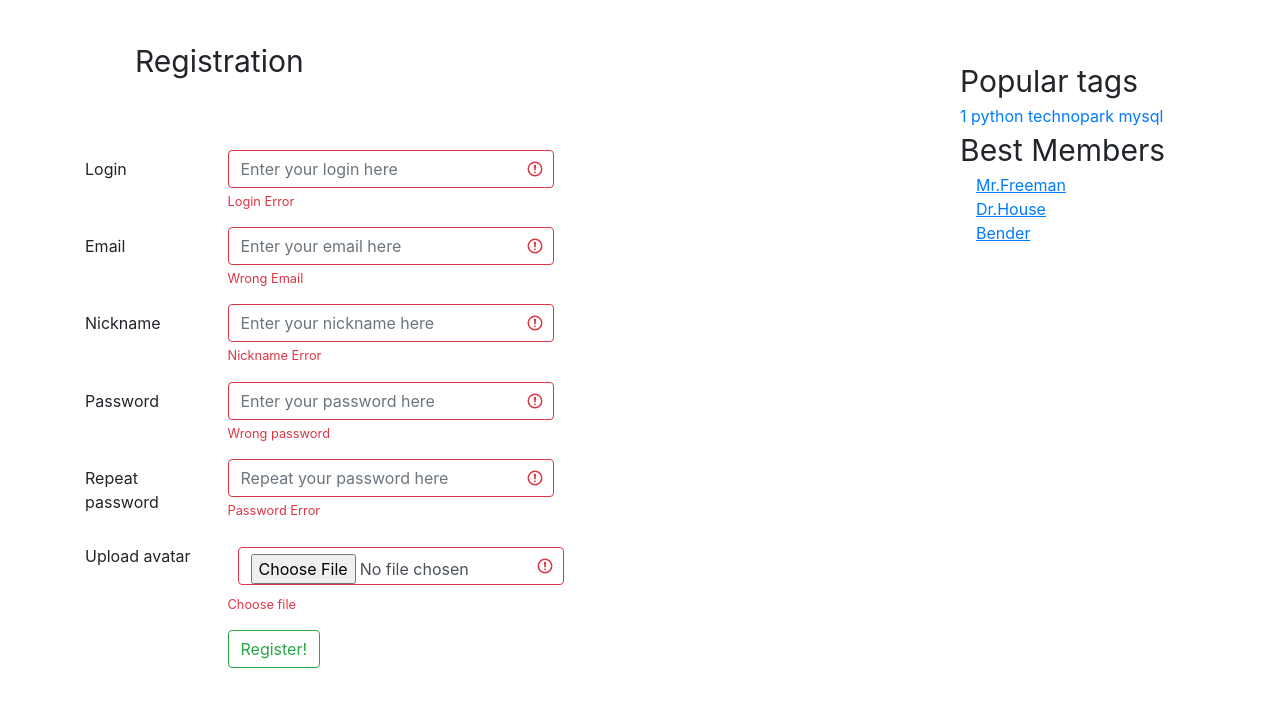
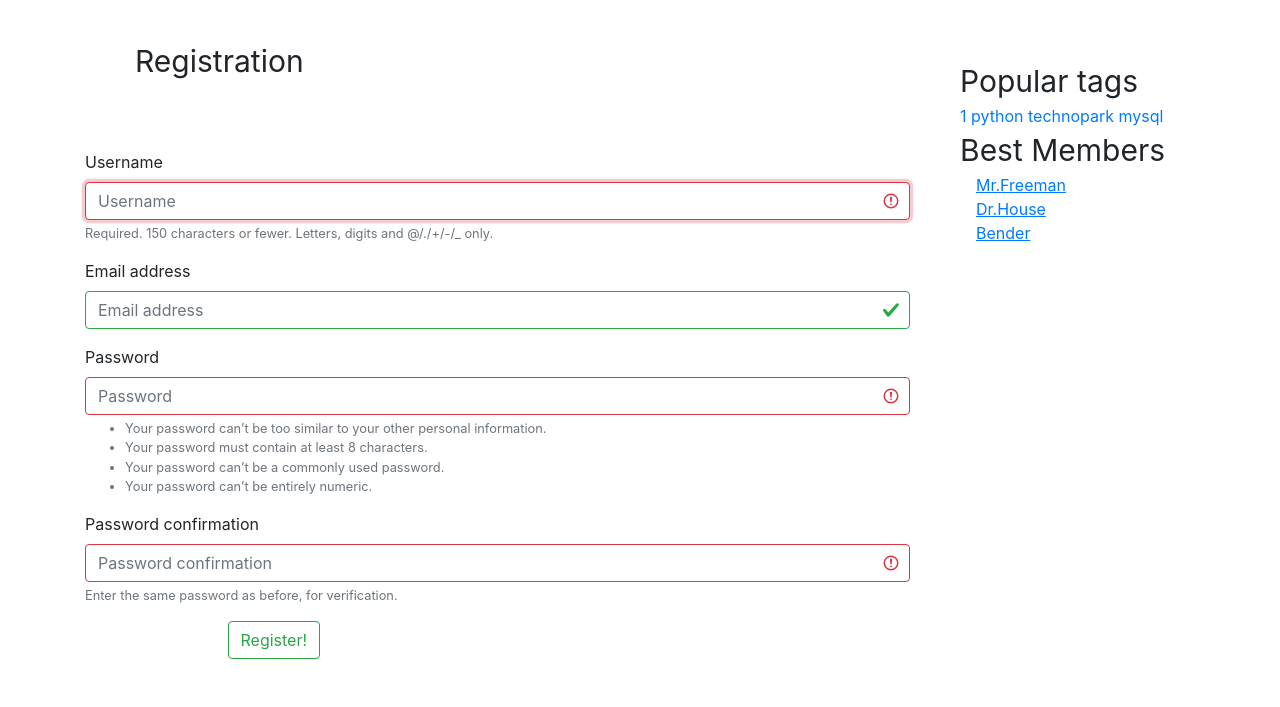
Before and after one commit to MeHighLove/web, a Django app: page /register/ in a window 1280 px wide. Shown: the part 71-778 px from the top of the page. Run offline with Django 3.2, Linux system fonts and the light colour scheme; some libraries are stand-ins or nearby versions.

Commit message:
work on dz4

```diff
--- a/askme1/settings.py
+++ b/askme1/settings.py
@@ -38,6 +38,7 @@ INSTALLED_APPS = [
     'django.contrib.messages',
     'django.contrib.staticfiles',
     'blog',
+    'bootstrap4',
 ]
 
 MIDDLEWARE = [
@@ -123,3 +124,5 @@ STATIC_URL = '/static/'
 STATICFILES_DIRS = [
     BASE_DIR / "static",
     ]
+
+LOGIN_URL = '/login/'
--- a/askme1/urls.py
+++ b/askme1/urls.py
@@ -28,4 +28,5 @@ urlpatterns = [
     path('register/', views.register, name='register'),
     path('question/<int:pk>/', views.question_page, name='question'),
     path('hot/', views.hot, name='hot'),
+    path('logout/', views.logout, name='logout')
 ]
--- a/blog/forms.py
+++ b/blog/forms.py
@@ -1,5 +1,18 @@
 from django import forms
+from blog.models import Question, Profile, Answer
+from django.contrib.auth.forms import UserCreationForm
+from django.contrib.auth.models import User
 
 class LoginForm(forms.Form):
     username = forms.CharField()
-    password = forms.CharField()
+    password = forms.CharField(widget=forms.PasswordInput())
+
+class AskForm(forms.ModelForm):
+    class Meta:
+        model = Question
+        fields = ['title', 'text']
+
+class RegisterForm(UserCreationForm):
+    class Meta:
+        model = User
+        fields = ['username', 'email', 'password1', 'password2']
--- a/blog/models.py
+++ b/blog/models.py
@@ -1,5 +1,6 @@
 from django.db import models
 from django.utils import timezone
+from django.contrib.auth.models import User
 
 class Tag(models.Model):
     tg = models.CharField(unique=True, max_length=256, verbose_name='Тег')
@@ -17,13 +18,13 @@ class ProfileManager(models.Manager):
 
 class Profile(models.Model):
     #email = models.EmailField(max_length=256, default='', verbose_name='Email')
-    nickname = models.CharField(max_length=256, default='', verbose_name='Nickname')
     avatar = models.ImageField(blank=True, default='static/img/113.jpg')
+    user = models.OneToOneField(User, on_delete=models.CASCADE)
 
     objects = ProfileManager()
 
     def __str__(self):
-        return self.nickname
+        return self.user.username
 
     class Meta:
         verbose_name='Профиль'
--- a/blog/views.py
+++ b/blog/views.py
@@ -1,9 +1,14 @@
-from django.shortcuts import render
+from django.shortcuts import render, redirect, reverse
+from django.contrib.auth.models import User
+from django.core.paginator import Paginator, EmptyPage, PageNotAnInteger
 
-from django.core.paginator import Paginator, EmptyPage, PageNotAnInteger
+from django.contrib import auth
 
 from blog.models import Question
 from blog.models import Answer
+from blog.forms import LoginForm, AskForm, RegisterForm
+
+from django.contrib.auth.decorators import login_required
 
 def paginate(objects_list, request, per_page=10):
     paginator = Paginator(objects_list, per_page)
@@ -17,8 +22,19 @@ def index(request):
         'elems' : qqq,
     })
 
+@login_required
 def ask(request):
-    return render(request, 'ask.html', {})
+    if request.method == 'GET':
+        form = AskForm()
+    else:
+        form = AskForm(data=request.POST)
+        if form.is_valid():
+            question = form.save(commit=False)
+            question.author = request.user.profile
+            question.save()
+            return redirect(reverse('question', kwargs={'pk': question.pk}))
+    ctx={'form': form}
+    return render(request, 'ask.html', ctx)
 
 def tag_search(request, tg):
     lquestions = paginate(Question.objects.tag_find(tg), request, 3)
@@ -31,10 +47,31 @@ def settings(request):
     return render(request, 'settings.html', {})
 
 def login(request):
-    return render(request, 'login.html', {})
+    if request.method == 'GET':
+        form = LoginForm()
+    else:
+        form = LoginForm(data=request.POST)
+        if form.is_valid():
+            user = auth.authenticate(request, **form.cleaned_data)
+            if user is not None:
+                auth.login(request, user)
+                return redirect("/") #нужны правильные редиректы
+
+    ctx={'form': form}
+    return render(request, 'login.html', ctx)
 
 def register(request):
-    return render(request, 'signup.html', {})
+    if request.method == 'GET':
+        form = RegisterForm()
+    else:
+        form = RegisterForm(data=request.POST)
+        if form.is_valid():
+                user = form.save()
+                #user.profile.save()
+                return redirect("/")
+
+    ctx={'form': form}
+    return render(request, 'signup.html', ctx)
 
 def question_page(request, pk):
     qqq = paginate(Answer.objects.q_find(pk), request, 3)
@@ -49,3 +86,7 @@ def hot(request):
     return render(request, 'hot.html', {
         'elems' : qqq,
     })
+
+def logout(request):
+    auth.logout(request)
+    return redirect("/")
--- a/templates/inc/base.html
+++ b/templates/inc/base.html
@@ -15,7 +15,11 @@
 <header>
     <!-- Fixed navbar -->
     {% block navbar %}
-        {% include 'inc/navbar.html' %}
+    {% if user.is_authenticated %}
+    {% include 'inc/navbar.html' %}
+    {% else %}
+    {% include 'inc/non-navbar.html' %}
+    {% endif %}
     {% endblock navbar %}
 </header>
 
--- a/templates/inc/navbar.html
+++ b/templates/inc/navbar.html
@@ -21,7 +21,7 @@
             </p>
             <p style="margin-bottom: 0">
                 <a class="nav-link" href="{% url 'settings' %}">settings</a>
-                <a class="nav-link" href="{% url 'login' %}">log out</a>
+                <a class="nav-link" href="{% url 'logout' %}">log out</a>
             </p>
         </div>
     </div>
--- a/templates/signup.html
+++ b/templates/signup.html
@@ -1,5 +1,6 @@
 {% extends 'inc/base.html' %}
 {% load static %}
+{% load bootstrap4 %}
 
 
                 {% block navbar %}
@@ -9,66 +10,16 @@
                 <div class="row title">
                     <p class="header">Registration</p>
                 </div>
-                <form class="was-validated">
-                    <div class="form-group row">
-                        <label for="inputLogin" class="col-sm-2 col-form-label">Login</label>
-                        <div class="col-sm-5">
-                            <input type="text" class="form-control" id="inputLogin" placeholder="Enter your login here" maxlength="40" required>
-                            <div class="invalid-feedback">
-                                Login Error
-                            </div>
-                        </div>
-                    </div>
-                    <div class="form-group row">
-                        <label for="inputEmail" class="col-sm-2 col-form-label">Email</label>
-                        <div class="col-sm-5">
-                            <input type="text" class="form-control" id="inputEmail" placeholder="Enter your email here" maxlength="80" required>
-                            <div class="invalid-feedback">
-                                Wrong Email
-                            </div>
-                        </div>
-                    </div>
-                    <div class="form-group row">
-                        <label for="inputNickname" class="col-sm-2 col-form-label">Nickname</label>
-                        <div class="col-sm-5">
-                            <input type="text" class="form-control" id="inputNickname" placeholder="Enter your nickname here" maxlength="40" required>
-                            <div class="invalid-feedback">
-                                Nickname Error
-                            </div>
-                        </div>
-                    </div>
-                    <div class="form-group row">
-                        <label for="inputPassword" class="col-sm-2 col-form-label">Password</label>
-                        <div class="col-sm-5">
-                            <input type="password" class="form-control" id="inputPassword" placeholder="Enter your password here" maxlength="20" required>
-                            <div class="invalid-feedback">
-                                Wrong password
-                            </div>
-                        </div>
-                    </div>
-                    <div class="form-group row">
-                        <label for="inputPassword1" class="col-sm-2 col-form-label">Repeat password</label>
-                        <div class="col-sm-5">
-                            <input type="password" class="form-control" id="inputPassword1" placeholder="Repeat your password here" maxlength="20" required>
-                            <div class="invalid-feedback">
-                                Password Error
-                            </div>
-                        </div>
-                    </div>
-                    <div class="form-group row">
-                        <label for="inputAvatar" class="col-sm-2 col-form-label">Upload avatar</label>
-                        <div class="col-sm-5">
-                            <input type="file" class="form-control" id="inputAvatar" style="margin: 10px" required>
-                            <div class="invalid-feedback">
-                                Choose file
-                            </div>
-                        </div>
-                    </div>
-                </form>
+                <form class="was-validated" method="POST" novalidate>
+                    {% csrf_token %}
+                    {% bootstrap_form form %}
                 <div class="row">
                     <div class="col-sm-2"></div>
                     <div class="col-sm-10">
+                        {% buttons %}
                         <button class="btn btn-outline-success my-2 my-sm-0" type="submit">Register!</button>
+                        {% endbuttons %}
+                </form>
                     </div>
                 </div>
                 {% endblock content %}
```
Also changed, not shown: templates/ask.html (+7 -24 lines), templates/login.html (+6 -24 lines), blog/migrations/0001_initial.py, blog/migrations/0002_article_is_published.py (deleted), blog/migrations/0003_article_date_published.py (deleted), blog/migrations/0004_answer_profile_question_tag.py (deleted), blog/migrations/0005_auto_20210116_1835.py (deleted), blog/migrations/0006_auto_20210116_1927.py (deleted), blog/migrations/0007_auto_20210116_2041.py (deleted), blog/migrations/0008_auto_20210116_2244.py (deleted), blog/migrations/0009_auto_20210116_2246.py (deleted), blog/migrations/0010_remove_profile_email.py (deleted).
